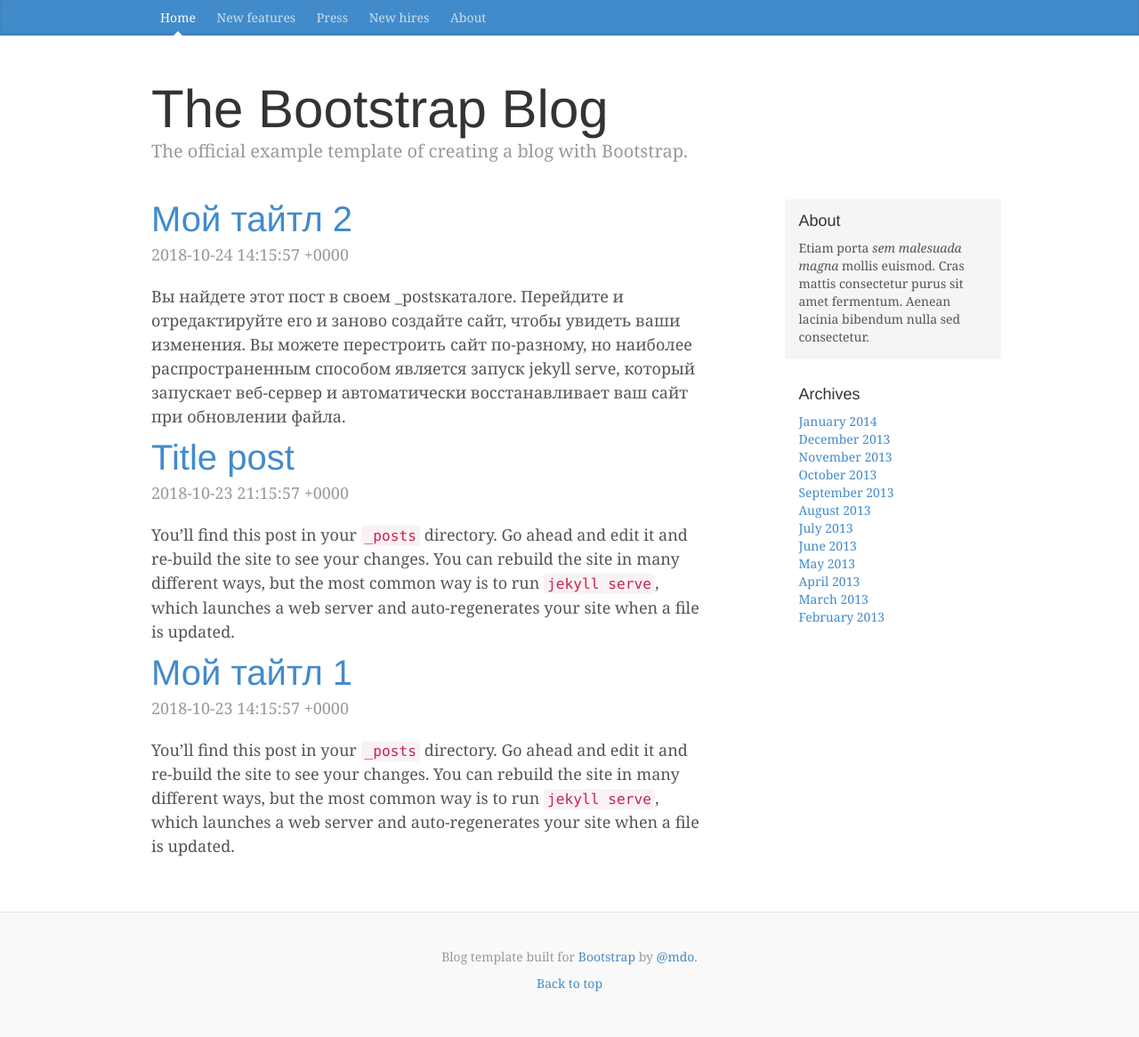
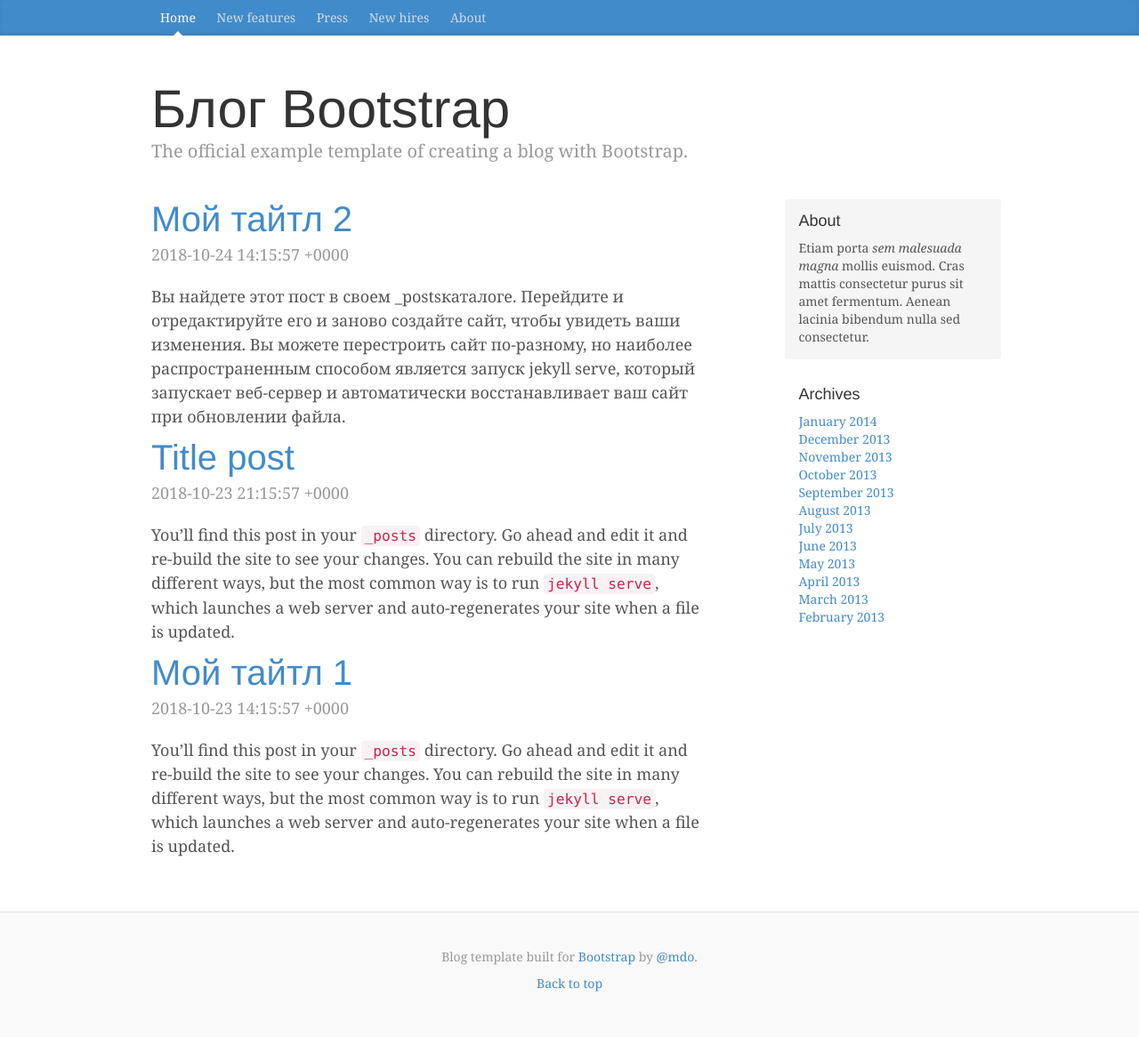
Before and after one commit to anatoliy017/anatoliy017.github.io, a Jekyll site: the page built from index.md, in a window 1280 px wide. Shown: the whole page at 89% size. Built offline with Jekyll 4.4.1, drawn with Linux system fonts in a browser that asks for light colours; comment, search, counter and statistics services are not loaded.

Commit message:
Update header.html

```diff
--- a/_includes/header.html
+++ b/_includes/header.html
@@ -1,4 +1,4 @@
 <div class="blog-header">
-        <h1 class="blog-title">The Bootstrap Blog</h1>
+        <h1 class="blog-title">Блог Bootstrap</h1>
         <p class="lead blog-description">The official example template of creating a blog with Bootstrap.</p>
       </div>
```
